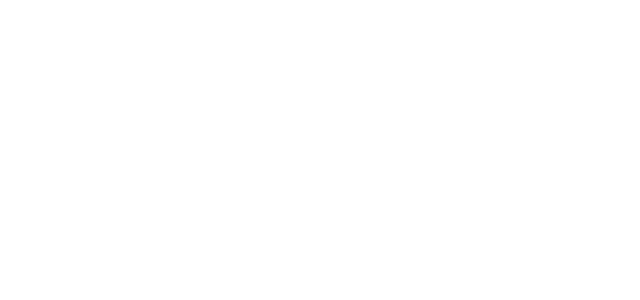
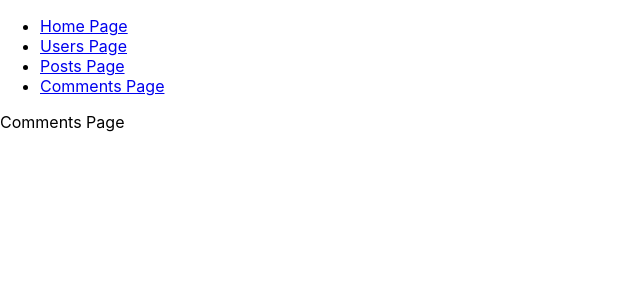
Before and after one commit to Iryna-Don/homeworkReact, a React (Create React App) app: page /comments in a window 1280 px wide. Shown: the top 300 px of the page, without its empty margins (0-640 px from the left). Built offline with nearby package versions, Linux system fonts and the light colour scheme.

Commit message:
added initial structure hw_7

```diff
--- a/package.json
+++ b/package.json
@@ -14,7 +14,9 @@
     "react-dom": "^18.3.1",
     "react-scripts": "5.0.1",
     "typescript": "^4.9.5",
-    "web-vitals": "^2.1.4"
+    "web-vitals": "^2.1.4",
+    "axios": "^1.7.2",
+    "react-router-dom": "^6.25.1"
   },
   "scripts": {
     "start": "react-scripts start",
--- /dev/null
+++ b/src/components/MenuComponent.tsx
@@ -0,0 +1,15 @@
+import React from 'react';
+import {Link} from "react-router-dom";
+
+const MenuComponent = () => {
+    return (
+        <ul>
+            <li><Link to={'/'}>Home Page</Link></li>
+            <li><Link to={'users'}>Users Page</Link></li>
+            <li><Link to={'posts'}>Posts Page</Link></li>
+            <li><Link to={'comments'}>Comments Page</Link></li>
+        </ul>
+    );
+};
+
+export default MenuComponent;
--- a/src/index.tsx
+++ b/src/index.tsx
@@ -1,15 +1,41 @@
-import React from 'react';
+// 1.
+// Створити сторінки та роутери на них
+// users
+// posts
+// comments
+// При переході на кожну з них отримувати відповідні відповіді від джейсонплейсхолдеру та виводити всі об'єкти
+// 2. Беремо сторінку з юзерами.
+//     При натисканні на конкретного юзера переходимо на нову сторінку, передавши туди
+//     всі дані про юзера через state.
+// 3. При переході на сторінку юзера зробити запит на сервер і вивести всі пости цього юзера.
+// 4. На сторінці зі всіма постами зробити те саме, тільки виводити коменти цього поста
 import ReactDOM from 'react-dom/client';
 import './index.css';
-import App from './App';
 import reportWebVitals from './reportWebVitals';
+import {createBrowserRouter, RouterProvider} from "react-router-dom";
+import MainLayout from "./layouts/MainLayout";
+import ErrorPage from "./pages/ErrorPage";
+import HomePage from "./pages/HomePage";
+import UsersPage from "./pages/UsersPage";
+import PostsPage from "./pages/PostsPage";
+import CommentsPage from "./pages/CommentsPage";
 
 const root = ReactDOM.createRoot(
-  document.getElementById('root') as HTMLElement
+    document.getElementById('root') as HTMLElement
 );
-root.render(
-    <App />
-);
+let router = createBrowserRouter(
+    [
+        {
+            path: '/', element: <MainLayout/>, errorElement:<ErrorPage/>, children: [
+                {index: true, element: <HomePage/>},
+                {path: 'users', element: <UsersPage/>},
+                {path: 'posts', element: <PostsPage/>},
+                {path: 'comments', element: <CommentsPage/>},
+            ]
+        }
+    ]
+)
+root.render(<RouterProvider router={router}/>);
 
 // If you want to start measuring performance in your app, pass a function
 // to log results (for example: reportWebVitals(console.log))
--- /dev/null
+++ b/src/layouts/MainLayout.tsx
@@ -0,0 +1,14 @@
+import React from 'react';
+import {Outlet} from "react-router-dom";
+import MenuComponent from "../components/MenuComponent";
+
+const MainLayout = () => {
+    return (
+        <div>
+            <MenuComponent/>
+            <Outlet/>
+        </div>
+    );
+};
+
+export default MainLayout;
--- /dev/null
+++ b/src/pages/CommentsPage.tsx
@@ -0,0 +1,11 @@
+import React from 'react';
+
+const CommentsPage = () => {
+    return (
+        <div>
+            Comments Page
+        </div>
+    );
+};
+
+export default CommentsPage;
--- /dev/null
+++ b/src/pages/ErrorPage.tsx
@@ -0,0 +1,14 @@
+import React from 'react';
+import styles from './errorPage.module.css';
+import MenuComponent from "../components/MenuComponent";
+const ErrorPage = () => {
+    return (
+        <div className={styles.errorImg}>
+            <h1>На превеликий жаль ми не змогли знайти дану сторінку...</h1>
+            <h2>Спробуйте це:</h2>
+            <MenuComponent/>
+        </div>
+    );
+};
+
+export default ErrorPage;
--- /dev/null
+++ b/src/pages/HomePage.tsx
@@ -0,0 +1,11 @@
+import React from 'react';
+
+const HomePage = () => {
+    return (
+        <div>
+            Home Page
+        </div>
+    );
+};
+
+export default HomePage;
--- /dev/null
+++ b/src/pages/PostsPage.tsx
@@ -0,0 +1,11 @@
+import React from 'react';
+
+const PostsPage = () => {
+    return (
+        <div>
+          Posts Page
+        </div>
+    );
+};
+
+export default PostsPage;
--- /dev/null
+++ b/src/pages/UsersPage.tsx
@@ -0,0 +1,12 @@
+import React from 'react';
+
+const UsersPage = () => {
+
+    return (
+        <div>
+            Users Page
+        </div>
+    );
+};
+
+export default UsersPage;
--- /dev/null
+++ b/src/pages/errorPage.module.css
@@ -0,0 +1,9 @@
+.errorImg{
+    margin: 2vw;
+    background-image: url('https://img.freepik.com/free-vector/monster-404-error-concept-illustration_114360-1879.jpg?ga=GA1.1.1676048053.1707253238&semt=sph');
+    background-repeat: no-repeat;
+    background-position: 50% 50%;
+    width: 95vw;
+    height: 90vh;
+    position: page;
+}
--- /dev/null
+++ b/src/services/jsonplaceholder.typicode.com.service.ts
@@ -0,0 +1,5 @@
+export const jsonplaceholderService= {
+    users:'',
+    posts:'',
+    comments:'',
+}
```
